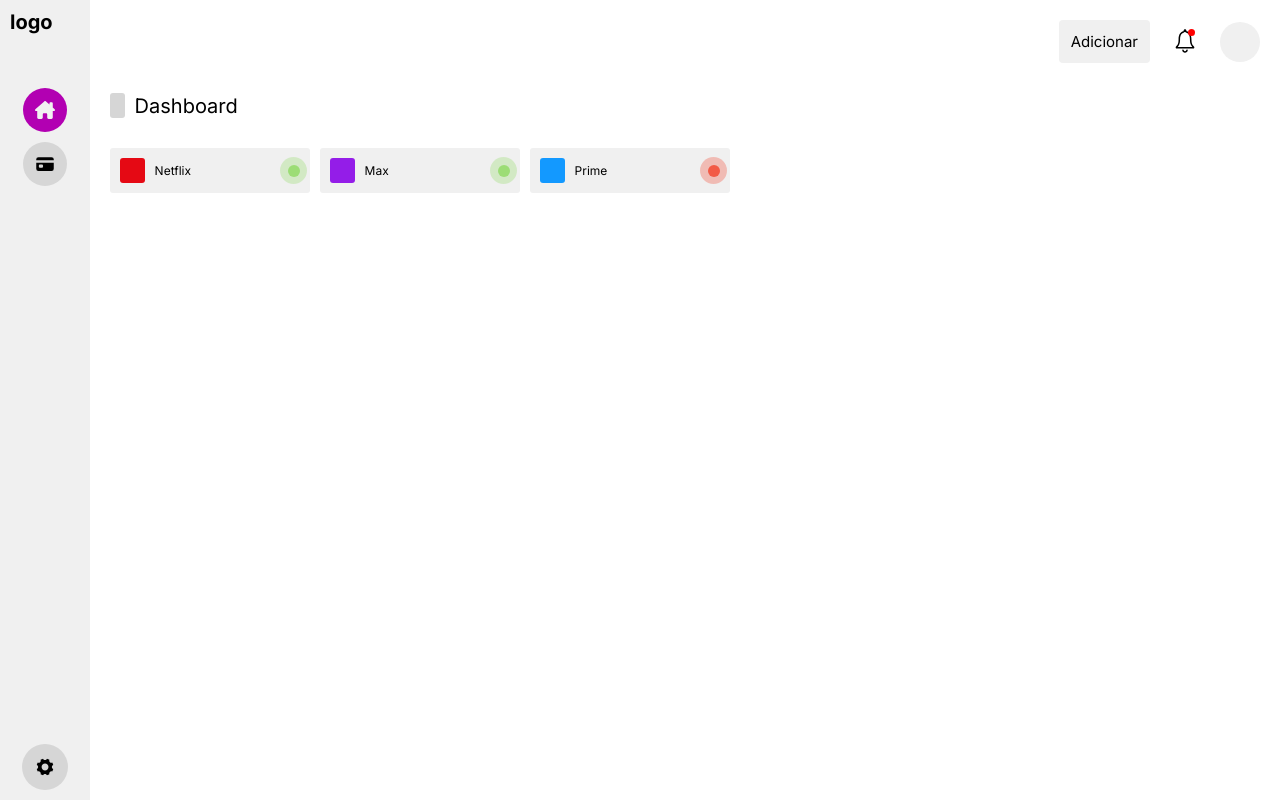
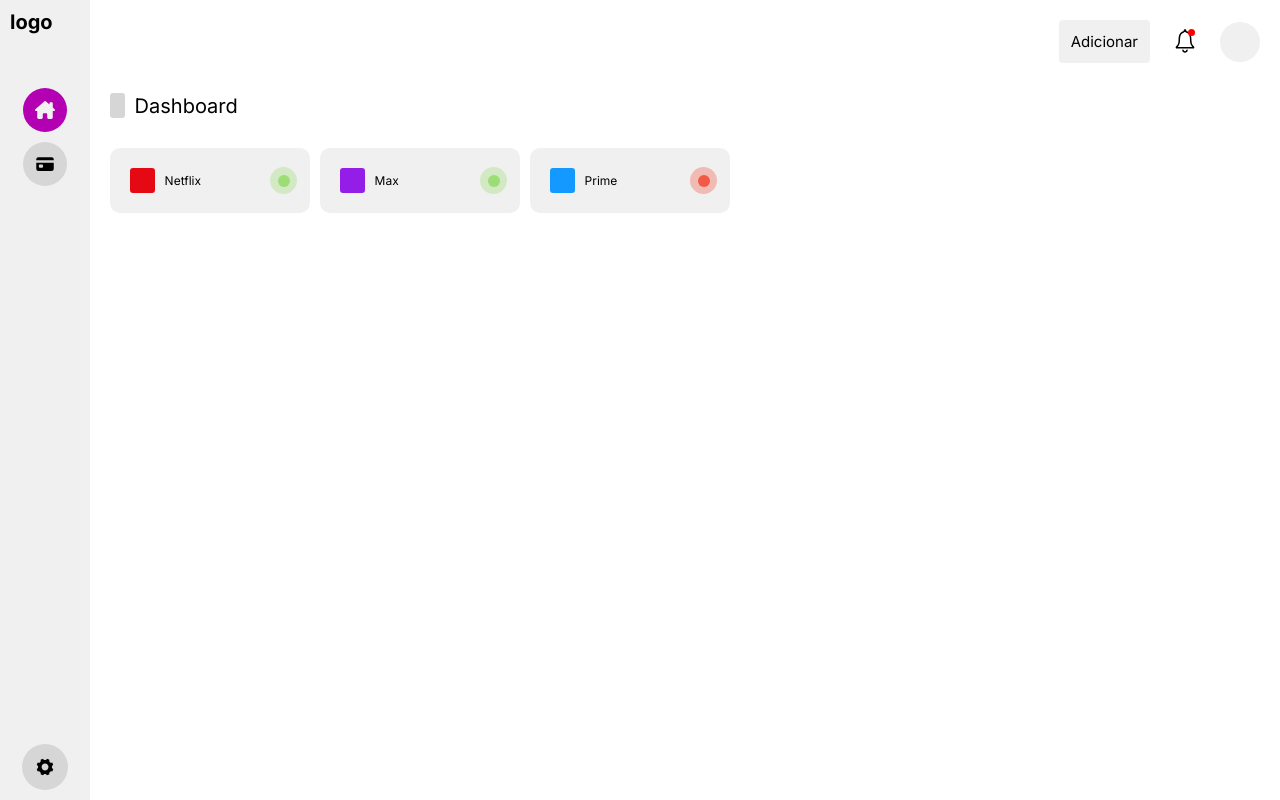
Before and after one commit to carlosr-lotus/bellboy, a Next.js app: page /dashboard in a window 1280 px wide. Built offline with nearby package versions, Linux system fonts and the light colour scheme.

Commit message:
UPD padding and border radius

```diff
--- a/src/styles/components/ServiceBox.module.css
+++ b/src/styles/components/ServiceBox.module.css
@@ -1,7 +1,7 @@
 .container {
     padding: 1rem;
     background-color: var(--dark-background);
-    border-radius: 0.3rem;
+    border-radius: 1rem;
 
     display: grid;
     grid-template-columns: repeat(2, max-content) 1fr;
@@ -83,6 +83,7 @@
 
 @media (min-width: 1024px) {
     .container {
+        padding: 2rem;
         width: 20rem;
     }
 }
```
